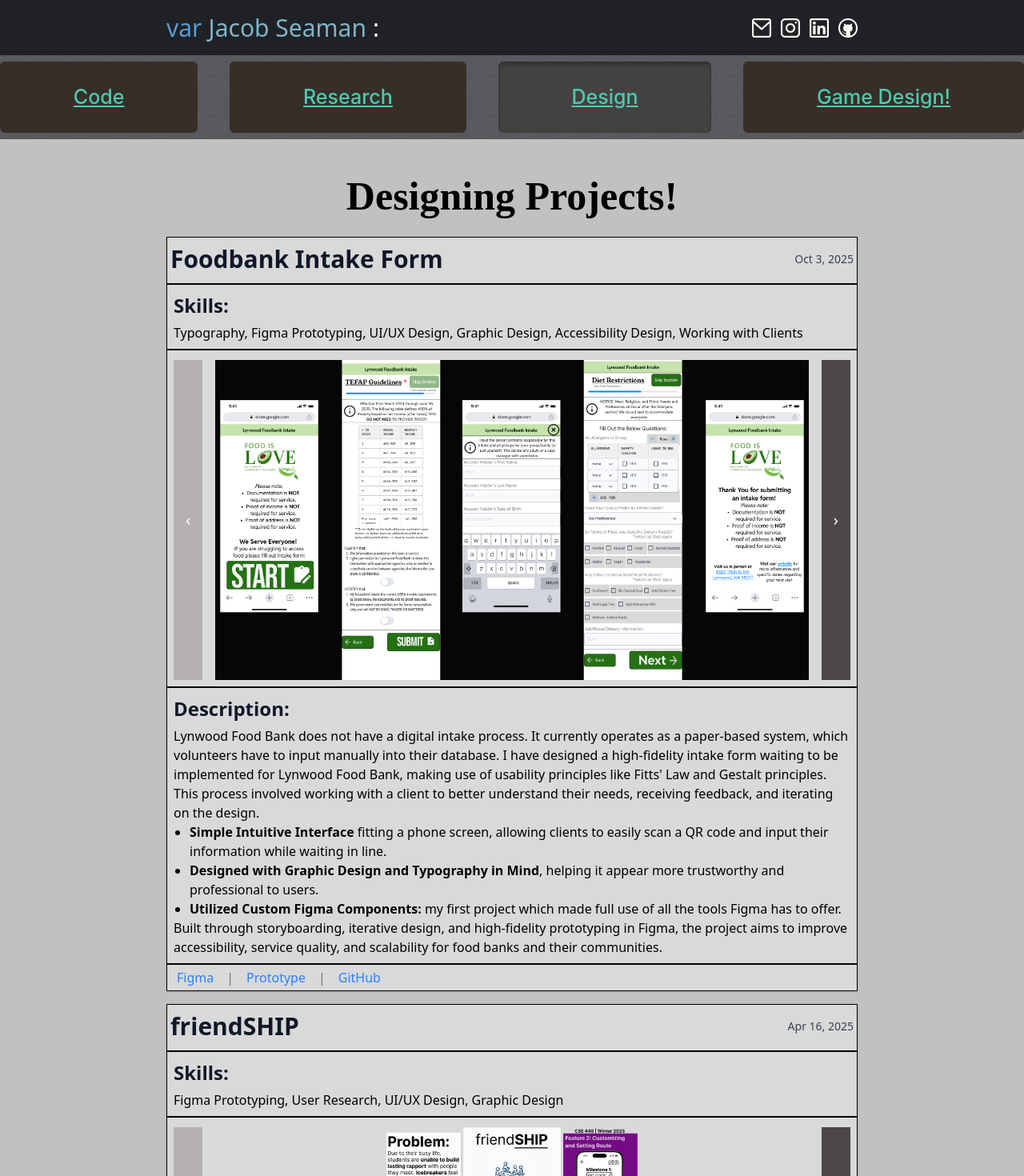
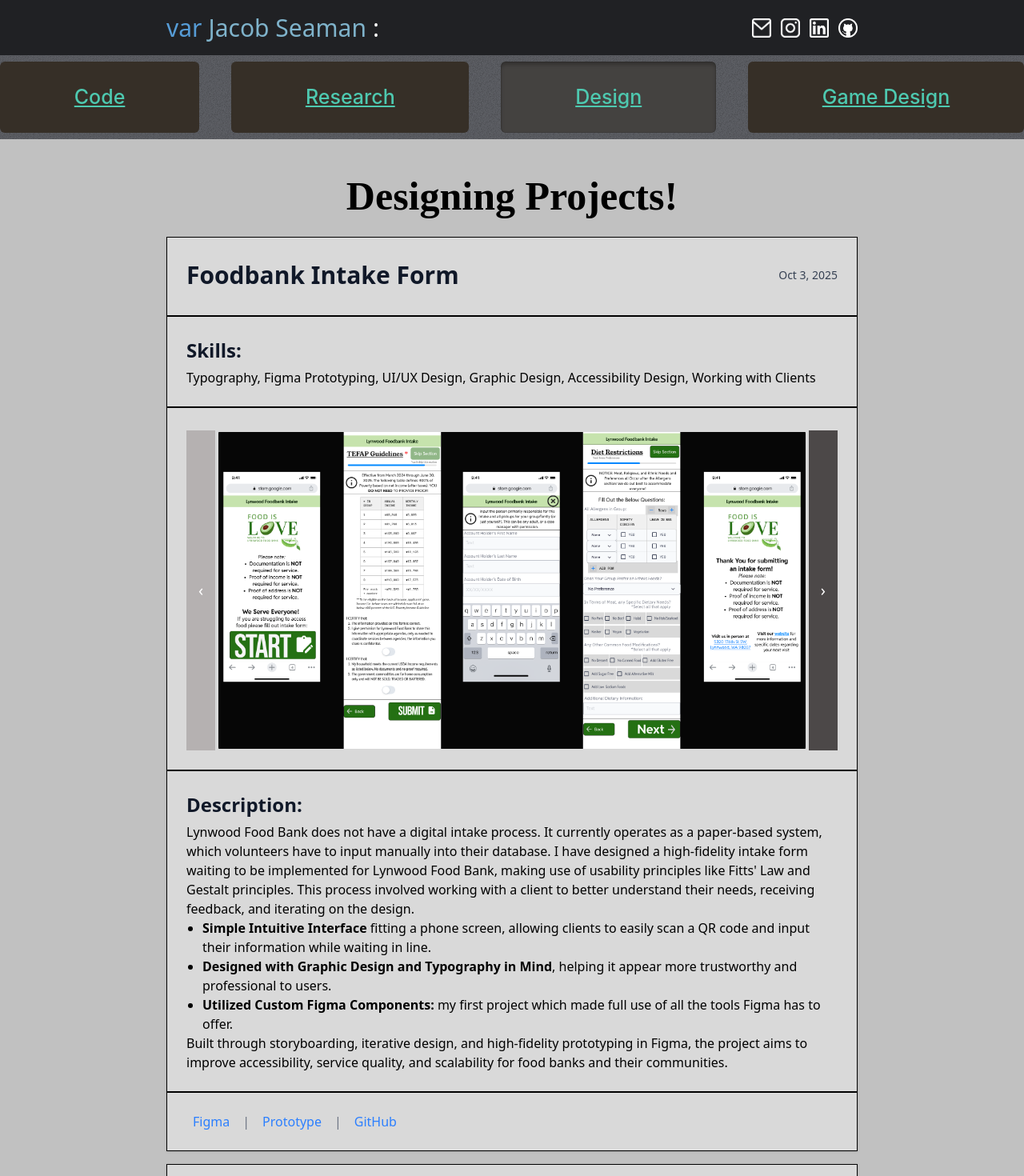
Before and after one commit to blobgoat/personal_website, a React (Vite) app: page /personal_website/design in a window 1280 px wide. Shown: the top 1470 px of the page at 80% size. Built offline with nearby package versions, Linux system fonts and the light colour scheme.

Commit message:
fixed some formatting issues with the margins

```diff
--- a/src/App.tsx
+++ b/src/App.tsx
@@ -5,6 +5,7 @@
 import { Code } from "./Code";
 import { Research } from "./Research";
 import { Design } from "./Design";
+import { GameDevelopment } from "./GameDevelopment";
 
 function App() {
   const [currentPage, setCurrentPage] = useState("Home");
@@ -198,9 +199,8 @@
             <Route
               path="/game_design"
               element={
-                <div className="text-center text-2xl">
-                  Game Design Page (Coming Soon!)
-                </div>
+                <GameDevelopment />
+
               }
             />
           </Routes>
--- a/src/components/infocard.tsx
+++ b/src/components/infocard.tsx
@@ -5,7 +5,7 @@
  * @returns JSX.Element
  */
 export const TopInfoCard: React.FC<{ title: string; children: React.ReactNode, handleClick: () => void }> = ({ title, children, handleClick }) => (
-    <div className="w-full rounded-t-2xl border border-black border-[1px] p-1 md:p-2 shadow-sm hover:bg-gray-100 cursor-pointer" onClick={handleClick}>
+    <div className="w-full rounded-t-2xl border border-black border-[1px] p-4 md:p-6 shadow-sm hover:bg-gray-100 cursor-pointer" onClick={handleClick}>
         <h4 className="text-[24px] font-semibold text-gray-900 mb-1">{title}</h4>
         <div className="text-[20px] text-gray-800 leading-5 space-y-2">
             {children}
@@ -19,7 +19,7 @@
  * @returns JSX.Element
  */
 export const BottomInfoCard: React.FC<{ title: string; children: React.ReactNode, handleClick: () => void }> = ({ title, children, handleClick }) => (
-    <div className="w-full rounded-b-2xl border border-black border-[1px] p-1 md:p-2 shadow-sm hover:bg-gray-100 cursor-pointer" onClick={handleClick}>
+    <div className="w-full rounded-b-2xl border border-black border-[1px] p-4 md:p-6 shadow-sm hover:bg-gray-100 cursor-pointer" onClick={handleClick}>
         <h4 className="text-[24px] font-semibold text-gray-900 mb-1">{title}</h4>
         <div className="text-[20px] text-gray-800 leading-5 space-y-2">
             {children}
@@ -32,7 +32,7 @@
  * @returns JSX.Element
  */
 export const RegularInfoCard: React.FC<{ title: string; children: React.ReactNode, handleClick: () => void }> = ({ title, children, handleClick }) => (
-    <div className="w-full border border-black border-[1px] p-1 md:p-2 shadow-sm hover:bg-gray-100 cursor-pointer" onClick={handleClick}>
+    <div className="w-full border border-black border-[1px] p-4 md:p-6 shadow-sm hover:bg-gray-100 cursor-pointer" onClick={handleClick}>
         <h4 className="text-[24px] font-semibold text-gray-900 mb-1">{title}</h4>
         <div className="text-[20px] text-gray-800 leading-5 space-y-1">
             {children}
--- a/src/components/projectInfoCard.tsx
+++ b/src/components/projectInfoCard.tsx
@@ -6,7 +6,7 @@
  * @returns JSX.Element
  */
 export const TopProjectInfoCard: React.FC<{ date: string; title: string; children: React.ReactNode; handleClick?: () => void }> = ({ date, title, children, handleClick = () => { } }) => (
-    <div className=" border border-black border-[1px] p-2 md:p-1 shadow-sm bg-[#D9D9D9] w-full" onClick={handleClick}>
+    <div className=" border border-black border-[1px] p-4 md:p-6 shadow-sm bg-[#D9D9D9] w-full" onClick={handleClick}>
         <div className="flex justify-between items-center mb-1">
             <h4 className="text-[30px] font-bold text-gray-900 flex flex-wrap items-center">
                 {title}
@@ -27,7 +27,7 @@
  * @returns JSX.Element
  */
 export const BottomProjectInfoCard: React.FC<{ links: { label: string; link: string }[]; children: React.ReactNode; handleClick?: () => void }> = ({ links, children, handleClick = () => { } }) => (
-    <div className=" border border-black bg-[#D9D9D9] border-[1px] p-2 md:p-1 shadow-sm w-full" onClick={handleClick}>
+    <div className=" border border-black bg-[#D9D9D9] border-[1px] p-4 md:p-6 shadow-sm w-full" onClick={handleClick}>
         <div className="flex flex-wrap justify-start items-center space-x-2">
             {links.map((link, index) => (
                 <React.Fragment key={link.label}>
@@ -49,7 +49,7 @@
  * @returns JSX.Element
  */
 export const RegularProjectInfoCard: React.FC<{ children: React.ReactNode, handleClick?: () => void }> = ({ children, handleClick = () => { } }) => (
-    <div className="border border-black border-[1px] p-1 md:p-2 shadow-sm bg-[#D9D9D9] w-full" onClick={handleClick}>
+    <div className="border border-black border-[1px] p-4 md:p-6 shadow-sm bg-[#D9D9D9] w-full" onClick={handleClick}>
         <h4 className="text-[24px] font-semibold text-gray-900 mb-1">{ }</h4>
         <div className="text-[20px] text-gray-800 leading-5 space-y-1">
             {children}
@@ -81,7 +81,7 @@
     handleClick: () => void;
     children: React.ReactNode;
 }> = ({ title, description, handleClick, children }) => (
-    <div className="border border-black border-[1px] p-1 md:p-2 shadow-sm bg-[#D9D9D9] w-full" onClick={handleClick}>
+    <div className="border border-black border-[1px] p-4 md:p-6 shadow-sm bg-[#D9D9D9] w-full" onClick={handleClick}>
         <h4 className="text-[24px] font-semibold text-gray-900 mb-1">{title}</h4>
         {description
             ? description.content.map((item, index) => {
--- a/src/components/utils.tsx
+++ b/src/components/utils.tsx
@@ -1,6 +1,6 @@
 
 //globally relevant variables
-export const labels: string[] = ["Code", "Research", "Design", "Game Design!"];
+export const labels: string[] = ["Code", "Research", "Design", "Game Design"];
 
 
 //home
```
